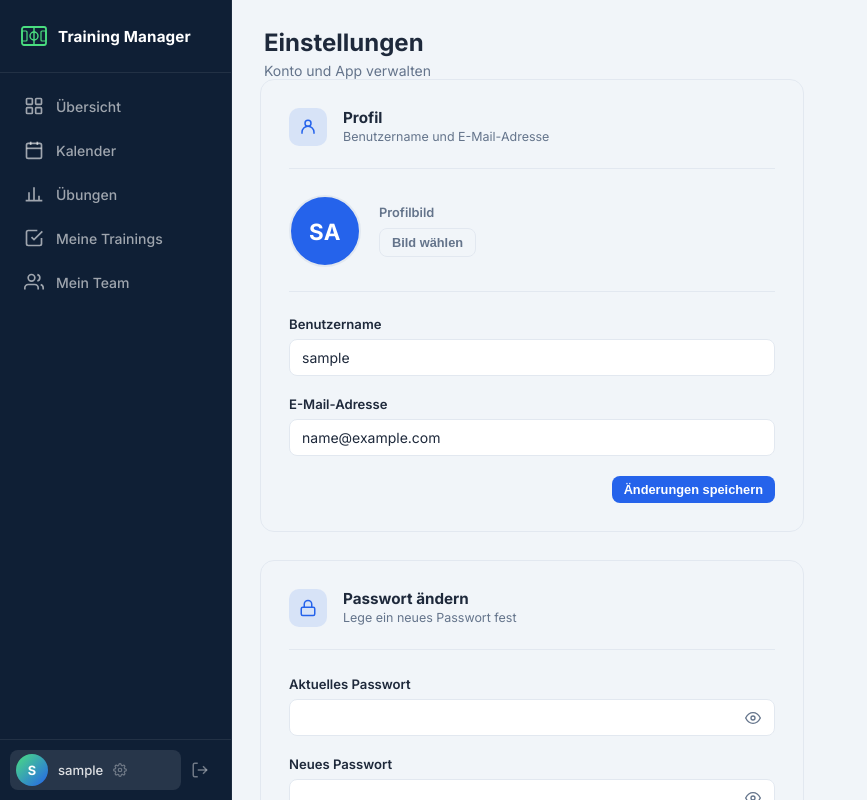
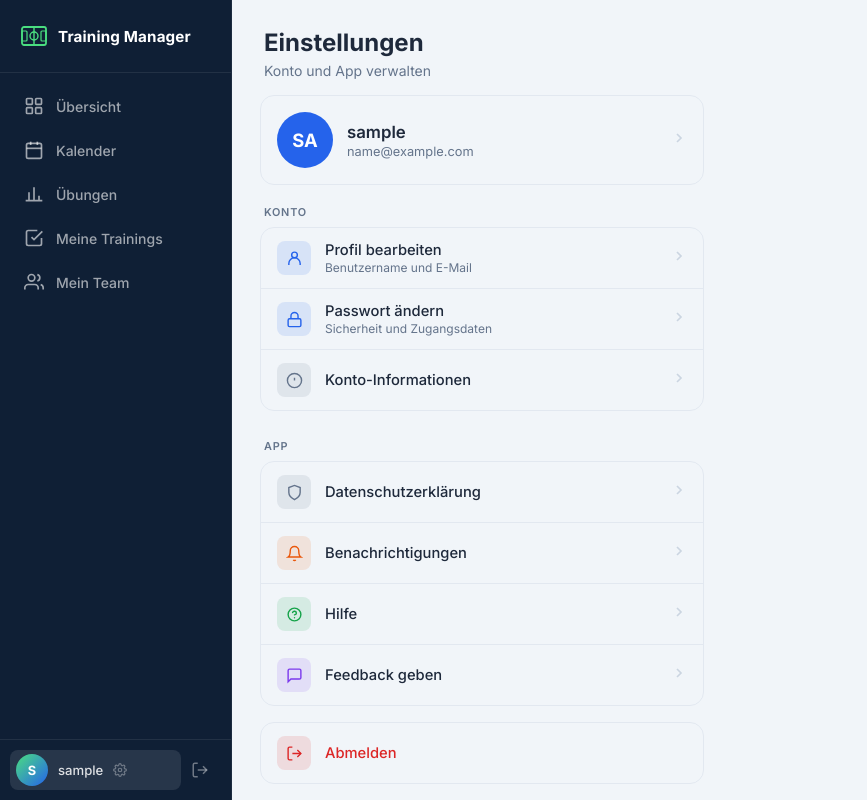
Before and after one commit to plauzten-dev/training-manager, a Flask app: page /settings in a window 1280 px wide. Shown: the whole page, without its empty margins (0-867 px from the left). Run offline with Flask 3, Linux system fonts and the light colour scheme; the visitor is signed in with stand-in values (Sample User, id 1); data comes from the database, SQL or seed files in the repository.

Commit message:
B.0.43: Einstellungen WhatsApp-Menü auch auf Desktop/Tablet
- settings-mob-home und alle settings-mob-* Styles sind jetzt global
  (nicht mehr nur ≤640px), Nav-Liste auf allen Breakpoints sichtbar
- settings-detail-grid standardmaessig versteckt, wird per mob-active
  angezeigt (gleiche Navigation wie auf Mobile)
- settings-detail-back immer sichtbar (war nur auf Mobile aktiv)
- Benachrichtigungen: Desktop zeigt "Nicht verfügbar – nur mobile"

Co-Authored-By: Claude Sonnet 4.6 <noreply@anthropic.com>

```diff
--- a/static/css/style.css
+++ b/static/css/style.css
@@ -1212,11 +1212,14 @@ textarea { resize: vertical; min-height: 90px; }
 .settings-page { overflow-y: auto; height: 100%; }
 .settings-detail-grid {
   max-width: 600px;
-  display: flex;
+  display: none;
   flex-direction: column;
   gap: 28px;
   padding: 0 28px 48px;
 }
+.settings-detail-grid.mob-active { display: flex; }
+.settings-detail { display: none; }
+.settings-detail.mob-active { display: block; }
 .settings-card {
   background: var(--surface);
   border: 1px solid var(--border);
@@ -1287,7 +1290,7 @@ textarea { resize: vertical; min-height: 90px; }
 
 /* Settings: detail back button + content helpers */
 .settings-detail-back {
-  display: none;
+  display: flex;
   align-items: center;
   gap: 6px;
   padding: 4px 0 16px;
@@ -1327,6 +1330,64 @@ textarea { resize: vertical; min-height: 90px; }
 .settings-help-q { font-size: 0.85rem; font-weight: 600; margin-bottom: 4px; }
 .settings-help-a { font-size: 0.8rem; color: var(--text-muted); line-height: 1.5; }
 
+/* Settings: WhatsApp-Style Nav – global (alle Breakpoints) */
+.settings-mob-home { display: block; padding: 0 28px 48px; max-width: 500px; }
+.settings-mob-profile {
+  display: flex; align-items: center; gap: 14px;
+  background: var(--surface); border: 1px solid var(--border);
+  border-radius: 14px; padding: 16px; margin-top: 16px;
+  cursor: pointer; user-select: none;
+}
+.settings-mob-profile:active { background: var(--bg); }
+.settings-mob-profile-avatar {
+  width: 56px; height: 56px; border-radius: 50%;
+  flex-shrink: 0; overflow: hidden;
+  display: flex; align-items: center; justify-content: center;
+  background: var(--primary); color: #fff;
+  font-size: 1.15rem; font-weight: 700;
+}
+.settings-mob-profile-avatar img { width: 100%; height: 100%; object-fit: cover; }
+.settings-mob-profile-text { flex: 1; min-width: 0; }
+.settings-mob-profile-name {
+  font-size: 1.05rem; font-weight: 600; color: var(--text);
+  white-space: nowrap; overflow: hidden; text-overflow: ellipsis;
+}
+.settings-mob-profile-sub {
+  font-size: 0.8rem; color: var(--text-muted); margin-top: 2px;
+  white-space: nowrap; overflow: hidden; text-overflow: ellipsis;
+}
+.settings-mob-section-label {
+  font-size: 0.68rem; font-weight: 600;
+  text-transform: uppercase; letter-spacing: 0.07em;
+  color: var(--text-muted); padding: 20px 4px 8px;
+}
+.settings-mob-group {
+  background: var(--surface); border-radius: 14px;
+  overflow: hidden; border: 1px solid var(--border); margin-bottom: 8px;
+}
+.settings-mob-row {
+  display: flex; align-items: center; gap: 14px;
+  padding: 13px 16px; cursor: pointer;
+  -webkit-tap-highlight-color: transparent; user-select: none;
+}
+.settings-mob-row:not(:last-child) { border-bottom: 1px solid var(--border); }
+.settings-mob-row:active { background: var(--bg); }
+.settings-mob-row-icon {
+  width: 34px; height: 34px; border-radius: 8px;
+  display: flex; align-items: center; justify-content: center; flex-shrink: 0;
+}
+.settings-mob-row-icon.blue   { background: rgba(37,99,235,0.12);   color: #2563eb; }
+.settings-mob-row-icon.green  { background: rgba(22,163,74,0.12);   color: #16a34a; }
+.settings-mob-row-icon.orange { background: rgba(234,88,12,0.12);   color: #ea580c; }
+.settings-mob-row-icon.gray   { background: rgba(100,116,139,0.12); color: #64748b; }
+.settings-mob-row-icon.red    { background: rgba(220,38,38,0.12);   color: #dc2626; }
+.settings-mob-row-icon.purple { background: rgba(124,58,237,0.12);  color: #7c3aed; }
+.settings-mob-row-text { flex: 1; min-width: 0; }
+.settings-mob-row-title { font-size: 0.92rem; font-weight: 500; color: var(--text); }
+.settings-mob-row-sub   { font-size: 0.75rem; color: var(--text-muted); margin-top: 1px; }
+.settings-mob-chevron   { color: #cbd5e1; flex-shrink: 0; }
+.settings-mob-row.danger .settings-mob-row-title { color: var(--danger); }
+.settings-mob-logout-group { margin-top: 16px; }
 /* Settings: Profilbild-Uploader */
 .avatar-edit {
   display: flex; align-items: center; gap: 18px;
@@ -1347,95 +1408,9 @@ textarea { resize: vertical; min-height: 90px; }
 .avatar-edit-actions { display: flex; gap: 8px; flex-wrap: wrap; }
 .avatar-remove-btn { color: var(--danger); }
 
-/* Settings: WhatsApp-Style Profil-Header (Mobile-Home) */
-.settings-mob-profile { display: none; }
-
-/* Settings: mobile-only panels hidden on desktop */
-.settings-mob-only { display: none; }
-/* Settings: mobile home nav hidden on desktop */
-.settings-mob-home { display: none; }
-
 @media (max-width: 640px) {
-  .settings-mob-only { display: block; }
-  .settings-mob-home {
-    display: block;
-    padding: 0 16px calc(env(safe-area-inset-bottom, 0px) + 82px + 16px);
-  }
-  .settings-detail-grid { display: none; padding: 0 16px 48px; }
-  .settings-detail-grid.mob-active { display: flex; }
-  .settings-detail { display: none; }
-  .settings-detail.mob-active { display: block; }
-  .settings-detail-back { display: flex; }
-
-  .settings-mob-profile {
-    display: flex; align-items: center; gap: 14px;
-    background: var(--surface);
-    border: 1px solid var(--border);
-    border-radius: 14px;
-    padding: 16px;
-    margin-top: 16px;
-    cursor: pointer;
-    -webkit-tap-highlight-color: transparent;
-    user-select: none;
-  }
-  .settings-mob-profile:active { background: var(--bg); }
-  .settings-mob-profile-avatar {
-    width: 56px; height: 56px; border-radius: 50%;
-    flex-shrink: 0; overflow: hidden;
-    display: flex; align-items: center; justify-content: center;
-    background: var(--primary); color: #fff;
-    font-size: 1.15rem; font-weight: 700;
-  }
-  .settings-mob-profile-avatar img { width: 100%; height: 100%; object-fit: cover; }
-  .settings-mob-profile-text { flex: 1; min-width: 0; }
-  .settings-mob-profile-name {
-    font-size: 1.05rem; font-weight: 600; color: var(--text);
-    white-space: nowrap; overflow: hidden; text-overflow: ellipsis;
-  }
-  .settings-mob-profile-sub {
-    font-size: 0.8rem; color: var(--text-muted); margin-top: 2px;
-    white-space: nowrap; overflow: hidden; text-overflow: ellipsis;
-  }
-
-  .settings-mob-section-label {
-    font-size: 0.68rem; font-weight: 600;
-    text-transform: uppercase; letter-spacing: 0.07em;
-    color: var(--text-muted);
-    padding: 20px 4px 8px;
-  }
-  .settings-mob-group {
-    background: var(--surface);
-    border-radius: 14px;
-    overflow: hidden;
-    border: 1px solid var(--border);
-    margin-bottom: 8px;
-  }
-  .settings-mob-row {
-    display: flex; align-items: center; gap: 14px;
-    padding: 13px 16px;
-    cursor: pointer;
-    -webkit-tap-highlight-color: transparent;
-    user-select: none;
-  }
-  .settings-mob-row:not(:last-child) { border-bottom: 1px solid var(--border); }
-  .settings-mob-row:active { background: var(--bg); }
-  .settings-mob-row-icon {
-    width: 34px; height: 34px; border-radius: 8px;
-    display: flex; align-items: center; justify-content: center;
-    flex-shrink: 0;
-  }
-  .settings-mob-row-icon.blue   { background: rgba(37,99,235,0.12);  color: #2563eb; }
-  .settings-mob-row-icon.green  { background: rgba(22,163,74,0.12);  color: #16a34a; }
-  .settings-mob-row-icon.orange { background: rgba(234,88,12,0.12);  color: #ea580c; }
-  .settings-mob-row-icon.gray   { background: rgba(100,116,139,0.12); color: #64748b; }
-  .settings-mob-row-icon.red    { background: rgba(220,38,38,0.12);  color: #dc2626; }
-  .settings-mob-row-icon.purple { background: rgba(124,58,237,0.12); color: #7c3aed; }
-  .settings-mob-row-text { flex: 1; min-width: 0; }
-  .settings-mob-row-title { font-size: 0.92rem; font-weight: 500; color: var(--text); }
-  .settings-mob-row-sub { font-size: 0.75rem; color: var(--text-muted); margin-top: 1px; }
-  .settings-mob-chevron { color: #cbd5e1; flex-shrink: 0; }
-  .settings-mob-row.danger .settings-mob-row-title { color: var(--danger); }
-  .settings-mob-logout-group { margin-top: 16px; }
+  .settings-mob-home { padding: 0 16px calc(env(safe-area-inset-bottom, 0px) + 82px + 16px); }
+  .settings-detail-grid { padding: 0 16px 48px; }
 }
 
 /* ── My Trainings Page ───────────────────────────────────────────────────── */
--- a/templates/settings.html
+++ b/templates/settings.html
@@ -558,6 +558,15 @@ function initNotifications() {
   testBtn.style.display = 'none';
   hint.textContent = '';
 
+  const isMobileDevice = /Android|iPhone|iPad|iPod/i.test(navigator.userAgent) ||
+                         (navigator.platform === 'MacIntel' && navigator.maxTouchPoints > 1);
+  if (!isMobileDevice) {
+    pill.className = 'notif-pill off';
+    pill.textContent = 'Nicht verfügbar';
+    text.textContent = 'Benachrichtigungen sind nur in der mobilen Version verfügbar.';
+    return;
+  }
+
   const supported = 'Notification' in window && 'serviceWorker' in navigator;
   if (!supported) {
     pill.className = 'notif-pill off';
```
